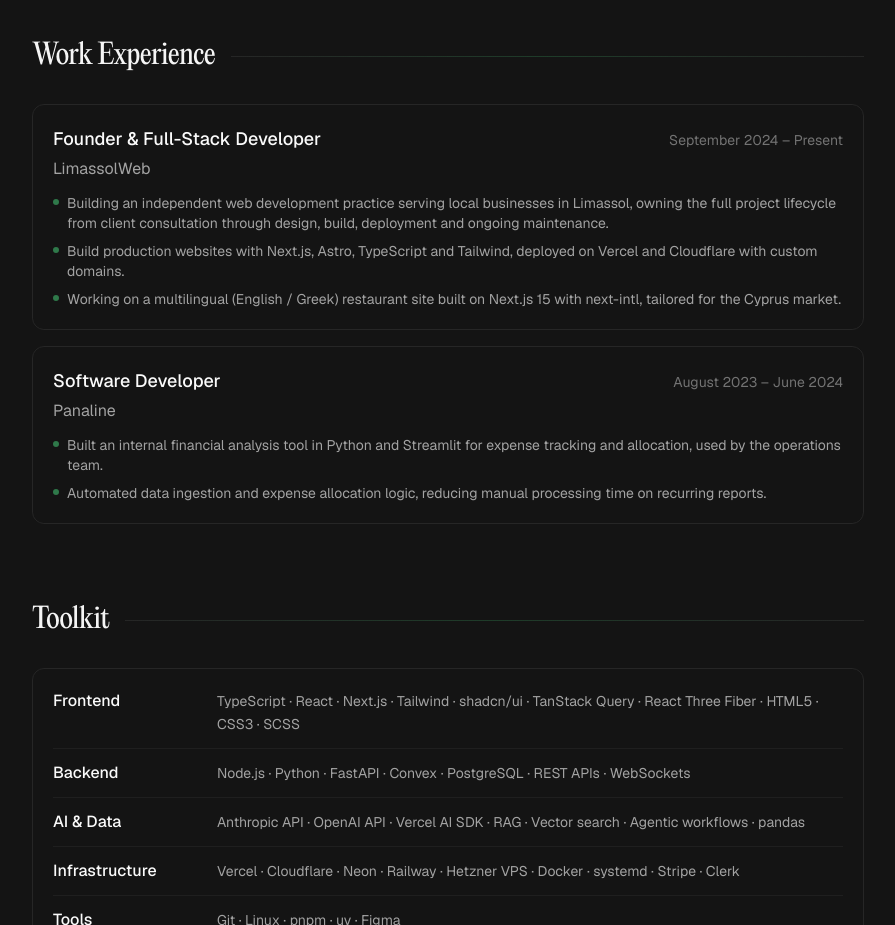
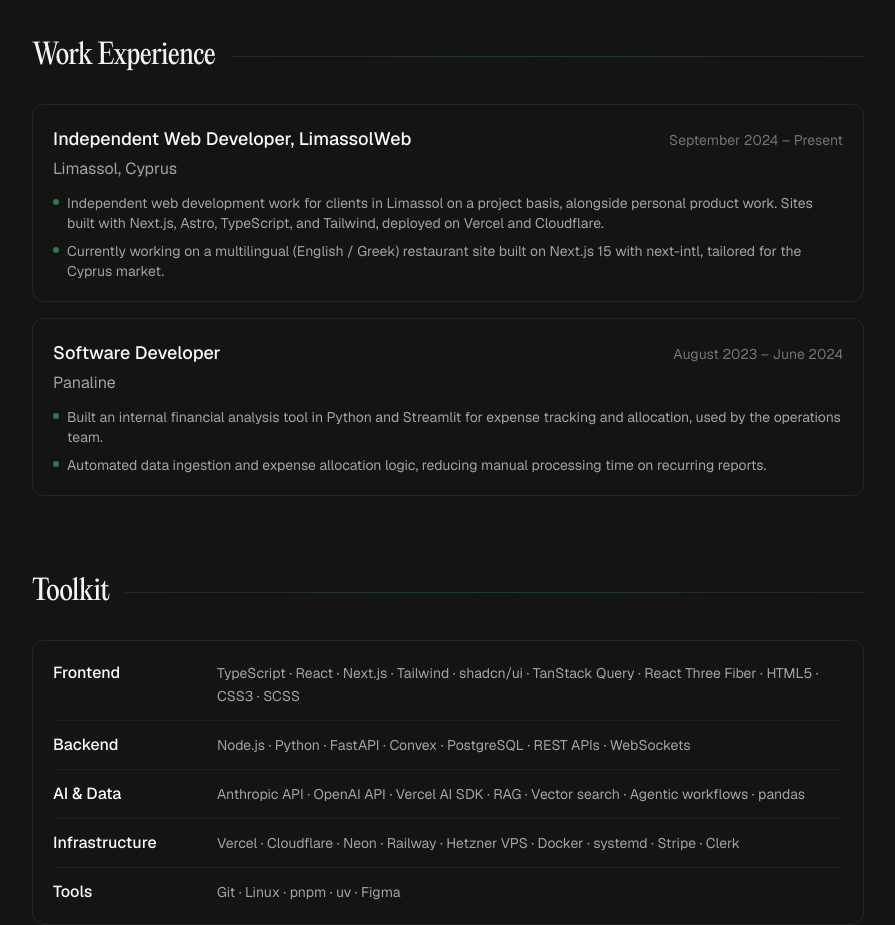
Before and after one commit to marcoshaber99/personal-site, a Next.js app: page / in a window 1280 px wide. Shown: the part 1540-2465 px from the top of the page, without its empty margins (192-1087 px from the left). Built offline with nearby package versions, Linux system fonts and the light colour scheme.

Commit message:
chore(content): align LimassolWeb entry with resume copy

```diff
--- a/data/content.ts
+++ b/data/content.ts
@@ -65,13 +65,12 @@
   description: string[];
 }[] = [
   {
-    title: "Founder & Full-Stack Developer",
-    company: "LimassolWeb",
+    title: "Independent Web Developer, LimassolWeb",
+    company: "Limassol, Cyprus",
     duration: "September 2024 – Present",
     description: [
-      "Building an independent web development practice serving local businesses in Limassol, owning the full project lifecycle from client consultation through design, build, deployment and ongoing maintenance.",
-      "Build production websites with Next.js, Astro, TypeScript and Tailwind, deployed on Vercel and Cloudflare with custom domains.",
-      "Working on a multilingual (English / Greek) restaurant site built on Next.js 15 with next-intl, tailored for the Cyprus market.",
+      "Independent web development work for clients in Limassol on a project basis, alongside personal product work. Sites built with Next.js, Astro, TypeScript, and Tailwind, deployed on Vercel and Cloudflare.",
+      "Currently working on a multilingual (English / Greek) restaurant site built on Next.js 15 with next-intl, tailored for the Cyprus market.",
     ],
   },
   {
```
